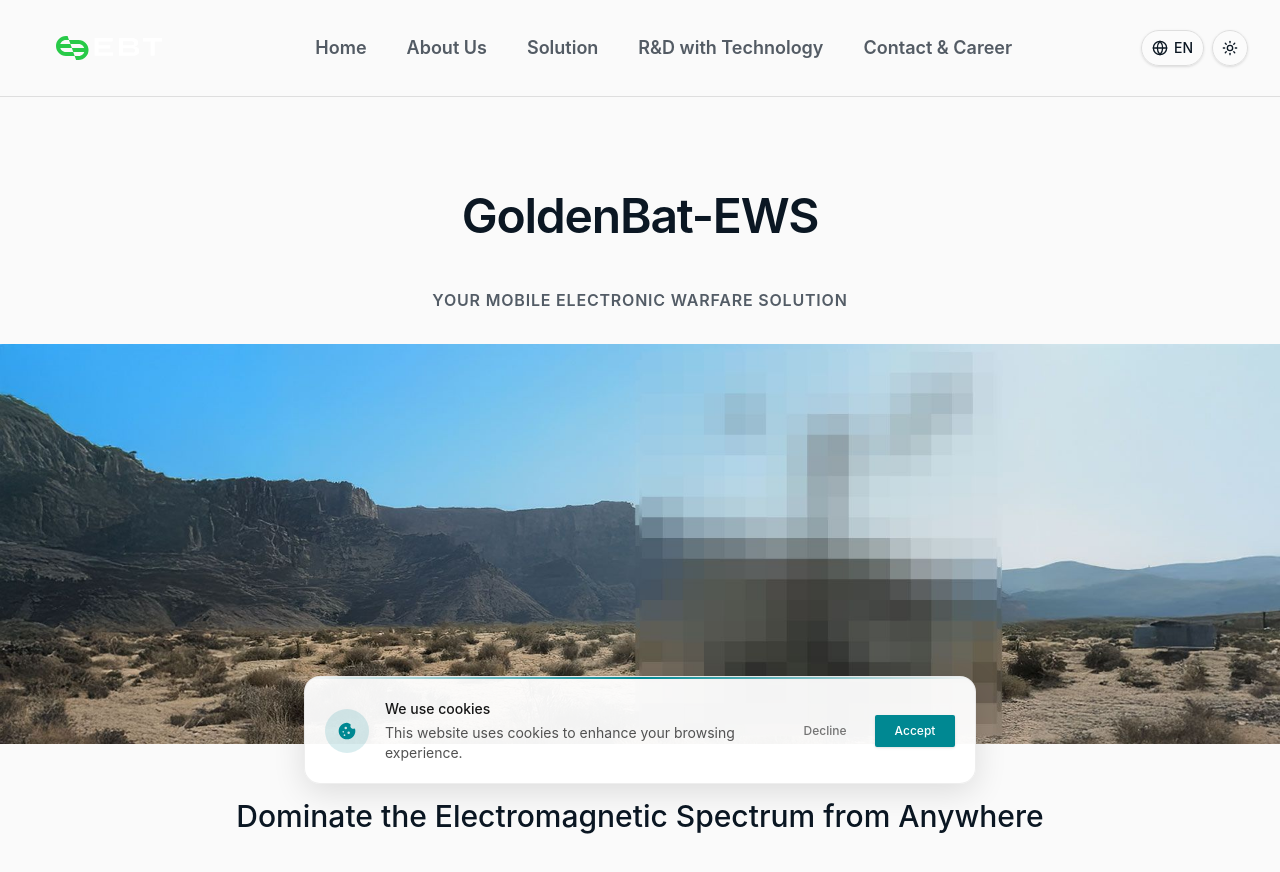
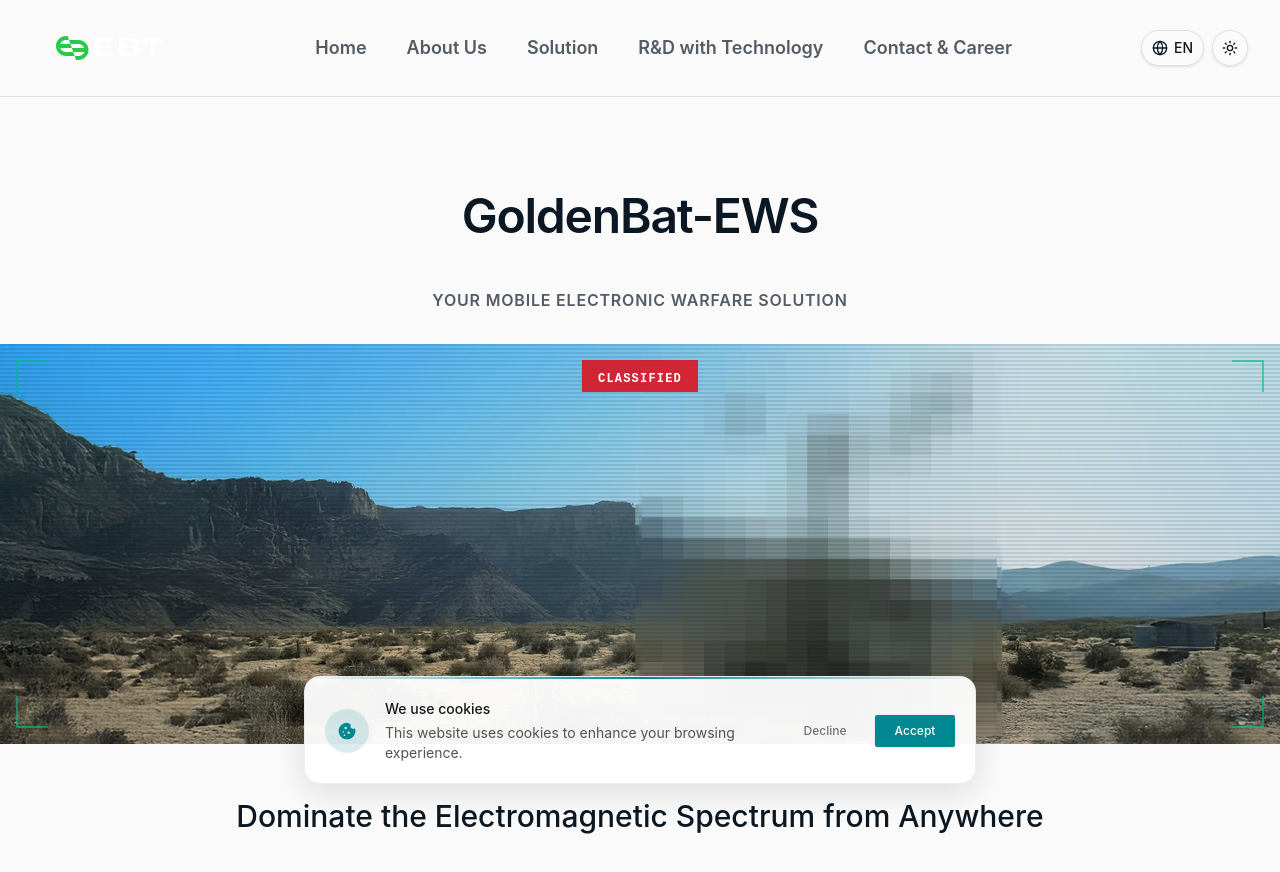
Before and after one commit to allstring/ebt-web-platform, a React (Vite) app: page /solution/ew/GoldenBat-EWS in a window 1280 px wide. Shown: the top 872 px of the page. Built offline with nearby package versions, Linux system fonts and the light colour scheme.

Commit message:
feat: enhance DetailEwsPage with security-themed overlays and classified labeling for improved visual presentation and information clarity

```diff
--- a/src/pages/Solution/EW/line_up/Detail_ews.tsx
+++ b/src/pages/Solution/EW/line_up/Detail_ews.tsx
@@ -16,13 +16,43 @@
             </div>
             </div>
             <div className="mx-auto max-w-10xl ">
-            {/* width 100% 사진 */}
-            <div className="w-full mb-12">
+            {/* width 100% 사진 - 보안 처리 스타일 */}
+            <div className="w-full mb-12 relative group overflow-hidden">
+              {/* 메인 이미지 */}
               <img
                 src={categoryBbatsImg}
                 alt="Product Lineup"
                 className="w-full h-auto object-cover"
               />
+
+              {/* 스캔라인 오버레이 */}
+              <div
+                className="absolute inset-0 pointer-events-none opacity-30"
+                style={{
+                  background: 'repeating-linear-gradient(0deg, transparent, transparent 2px, rgba(0,0,0,0.3) 2px, rgba(0,0,0,0.3) 4px)'
+                }}
+              />
+
+              {/* 그린 틴트 오버레이 */}
+              <div className="absolute inset-0 pointer-events-none bg-emerald-900/10 mix-blend-overlay" />
+
+              {/* 코너 브라켓 */}
+              <div className="absolute top-4 left-4 w-8 h-8 border-l-2 border-t-2 border-emerald-500/60" />
+              <div className="absolute top-4 right-4 w-8 h-8 border-r-2 border-t-2 border-emerald-500/60" />
+              <div className="absolute bottom-4 left-4 w-8 h-8 border-l-2 border-b-2 border-emerald-500/60" />
+              <div className="absolute bottom-4 right-4 w-8 h-8 border-r-2 border-b-2 border-emerald-500/60" />
+
+              {/* CLASSIFIED 라벨 */}
+              <div className="absolute top-4 left-1/2 -translate-x-1/2 px-4 py-1 bg-red-600/80 backdrop-blur-sm">
+                <span className="text-xs font-mono font-bold tracking-widest text-white">CLASSIFIED</span>
+              </div>
+
+              {/* 하단 HUD 정보 */}
+              <div className="absolute bottom-4 left-1/2 -translate-x-1/2 flex items-center gap-4 text-[10px] font-mono text-emerald-400/80">
+                <span>SEC-LVL: RESTRICTED</span>
+                <span className="w-1.5 h-1.5 bg-emerald-500 rounded-full animate-pulse" />
+                <span>EBT-GoldenBat-EWS</span>
+              </div>
             </div>
             </div>
             <div className="mx-auto max-w-7xl px-6 lg:px-8">
```
